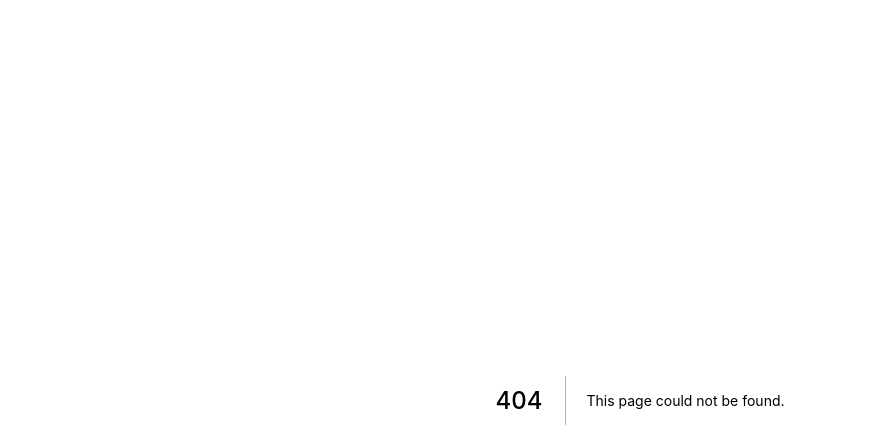
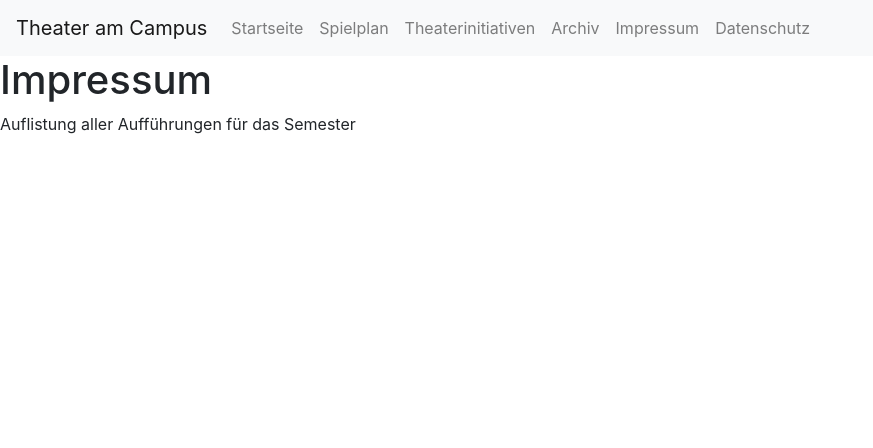
Before and after one commit to fx-ha/tac, a Next.js app: page /impressum in a window 1280 px wide. Before the commit this address had no page. Shown: the top 448 px of the page, without its empty margins (0-873 px from the left). Built offline with nearby package versions, Linux system fonts and the light colour scheme.

Commit message:
add impressum, datenschutz

```diff
--- a/components/layout.tsx
+++ b/components/layout.tsx
@@ -30,6 +30,8 @@ export default function Layout({
               <Link href="/spielplan" passHref><Nav.Link>Spielplan</Nav.Link></Link>
               <Link href="/theaterinitiativen" passHref><Nav.Link>Theaterinitiativen</Nav.Link></Link>
               <Link href="/archiv" passHref><Nav.Link>Archiv</Nav.Link></Link>
+              <Link href="/impressum" passHref><Nav.Link>Impressum</Nav.Link></Link>
+              <Link href="/datenschutz" passHref><Nav.Link>Datenschutz</Nav.Link></Link>
             </Nav>
           </Navbar.Collapse>
         </Navbar>
--- /dev/null
+++ b/pages/impressum.tsx
@@ -0,0 +1,15 @@
+import Head from 'next/head'
+
+import Layout, { siteTitle } from '../components/layout'
+
+export default function Impressum() {
+  return (
+    <Layout>
+      <Head>
+        <title>{siteTitle} | Impressum</title>
+      </Head>
+      <h1>Impressum</h1>
+      <div>Auflistung aller Aufführungen für das Semester</div>
+    </Layout>
+  )
+}
```
Also changed, not shown: pages/datenschutz.tsx (added, +15 -0 lines).
